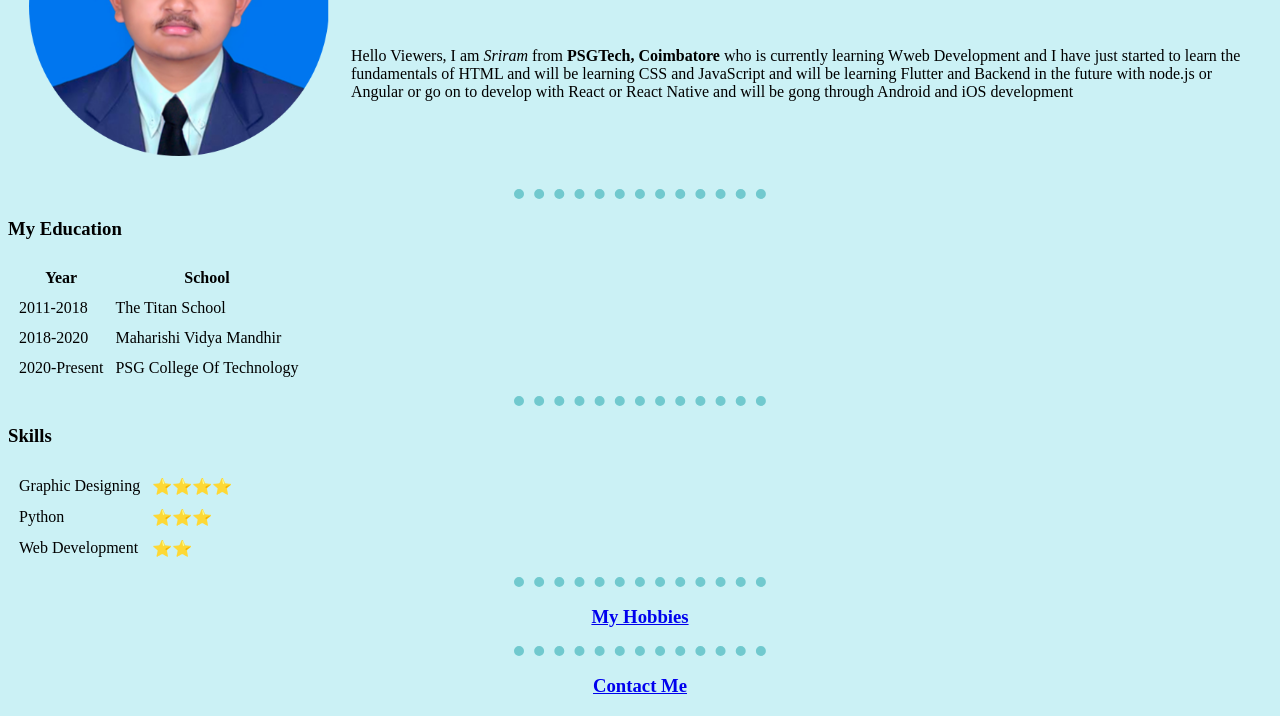
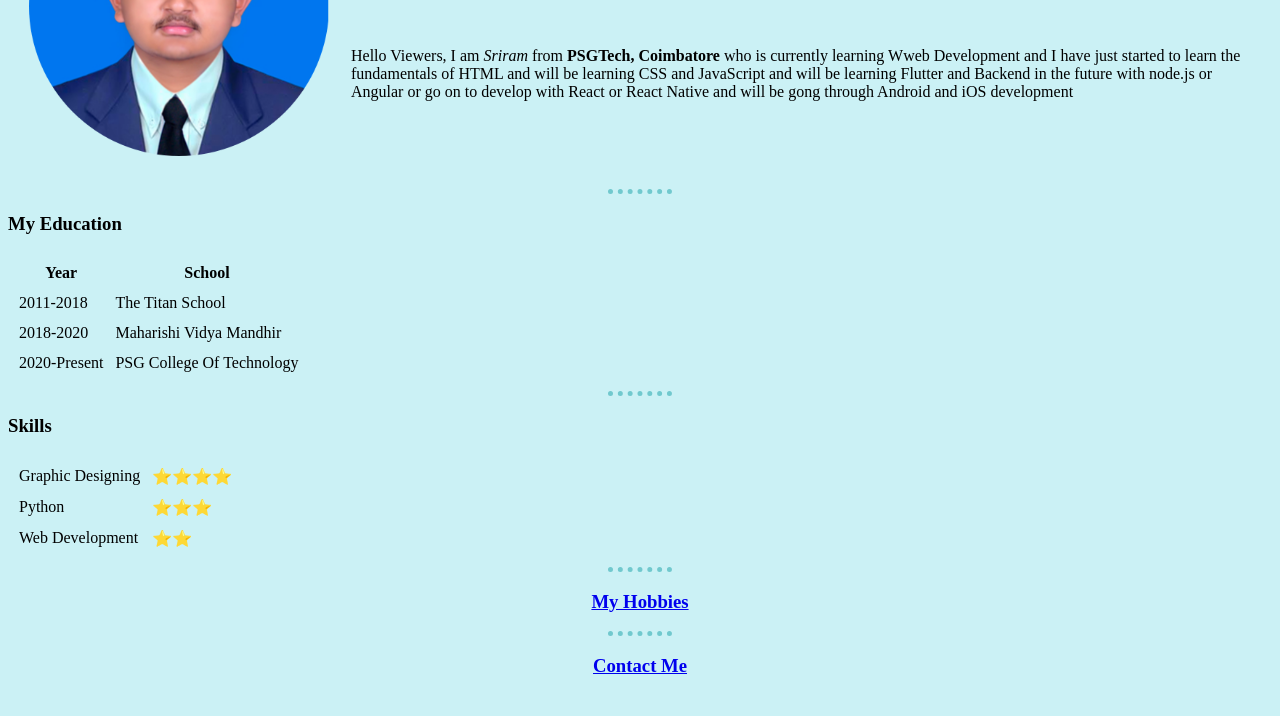
Before and after one commit to sriramnjr7/cv, a plain HTML site: page index.html in a window 1280 px wide. Shown: the part 173-889 px from the top of the page. Drawn offline with Linux system fonts and the light colour scheme.

Commit message:
Update style.css

```diff
--- a/css/style.css
+++ b/css/style.css
@@ -5,6 +5,6 @@
  hr {
      border-style: dotted none none;
      border-color: #71c9ce;
-     border-width: 10px;
-     width: 20%;
+     border-width: 5px;
+     width: 5%;
  }
```
